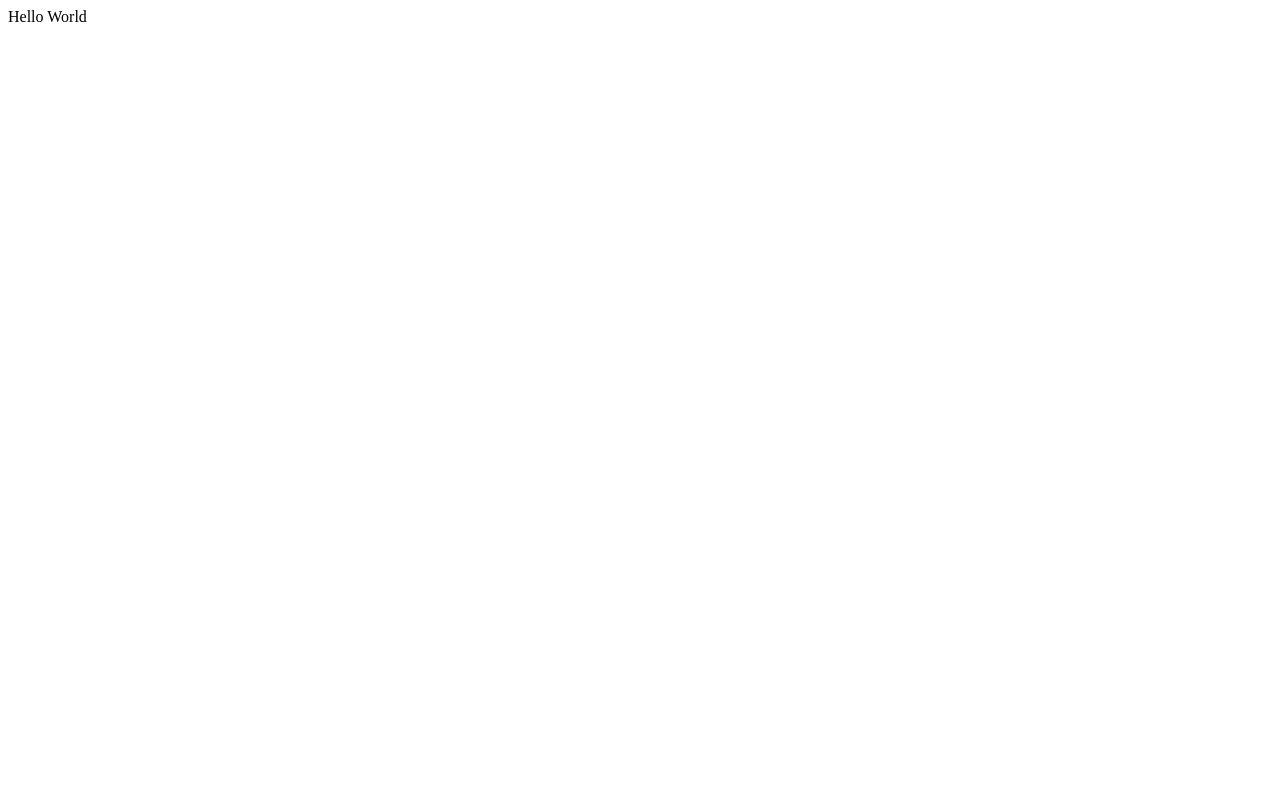
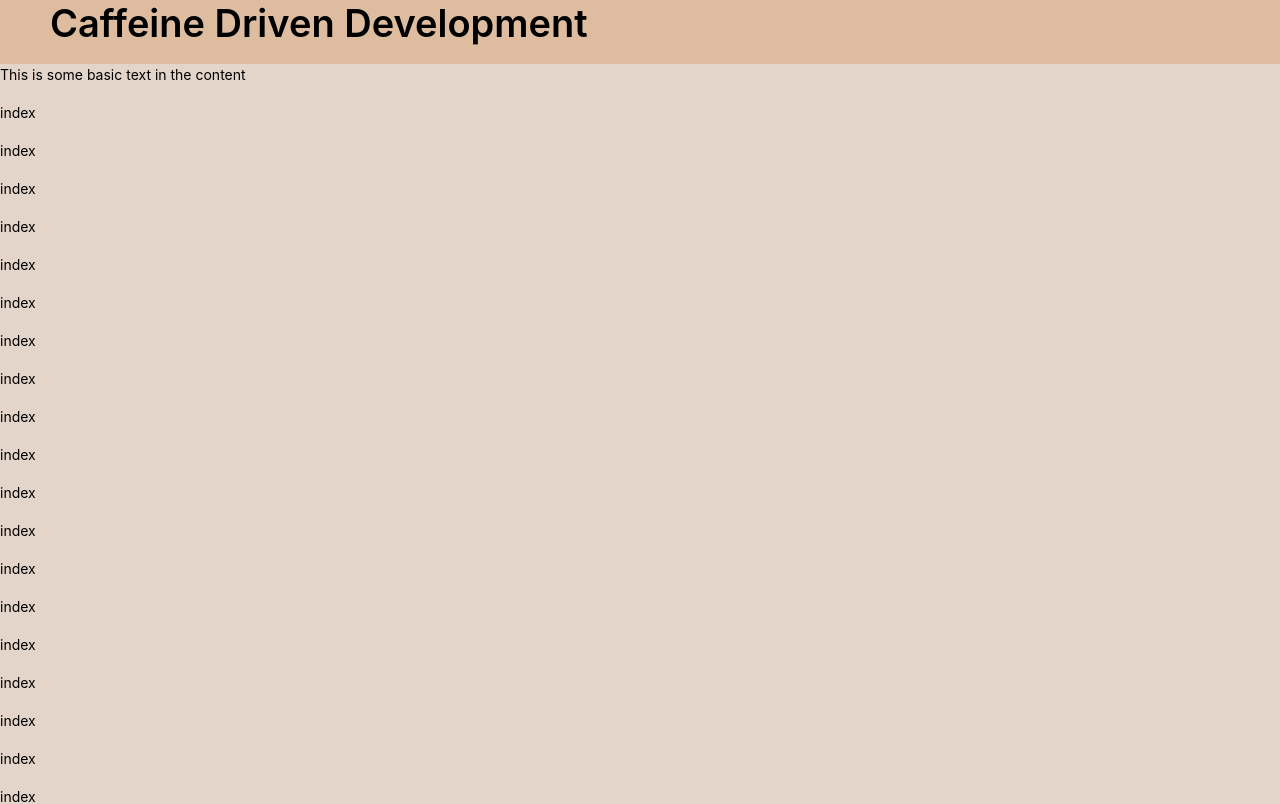
Before and after one commit to Caffeine-Driven-Development-LLC/caffeine-driven-development, a Next.js app: page / in a window 1280 px wide. Shown: the top 804 px of the page. Built offline with nearby package versions, Linux system fonts and the light colour scheme.

Commit message:
wip learning ant

```diff
--- a/src/pages/_app.tsx
+++ b/src/pages/_app.tsx
@@ -1,6 +1,11 @@
 import {AppProps} from "next/app";
 import {NextPage} from "next";
 import Head from "next/head";
+import {ConfigProvider} from "antd";
+
+// Import Ant Design styles
+import 'antd/dist/reset.css';
+
 
 export type NextPageWithLayout<P = object, IP = P> = NextPage<P, IP> & {
   getLayout?: (page: React.ReactElement) => React.ReactNode;
@@ -16,7 +21,49 @@ export default function MyApp({ Component, pageProps }: AppPropsWithLayout ) {
       <Head>
         <meta name="viewport" content="width=device-width, initial-scale=1.0" />
       </Head>
-      <Component {...pageProps} />
+
+      <ConfigProvider theme={{
+        token: {
+          colorPrimary: '#1587b1',
+
+
+          colorBgContainer: '#ba0b0b',
+          colorBgLayout: '#e4d5ca',
+
+          colorText: '#000000',
+          colorTextSecondary: '#1587b1',
+          colorTextPlaceholder: '#1587b1',
+          colorTextDisabled: '#1587b1',
+          colorTextDescription: '#1587b1',
+
+          borderRadius: 6,
+          borderRadiusLG: 8,
+          borderRadiusSM: 4,
+          colorBorder: '#1587b1',
+
+          marginXS: 8,
+          marginSM: 12,
+          margin: 16,
+          marginMD: 20,
+          marginLG: 24,
+          marginXL: 32,
+
+
+
+        },
+        components: {
+          Layout: {
+            headerBg: 'rgba(218,170,127,0.57)',
+            footerBg: '#a67d55',
+            headerHeight: 64,
+            headerPadding: '0 50px',
+            footerPadding: '24px 50px',
+
+          }
+        }
+      }}>
+        <Component {...pageProps} />
+      </ConfigProvider>
     </>
   )
 }
--- a/src/pages/index.tsx
+++ b/src/pages/index.tsx
@@ -1,3 +1,27 @@
+import {Layout, Space, Typography} from "antd";
+
+const { Header, Content, Footer } = Layout;
+const { Title, Text } = Typography;
+
 export default function Index() {
-  return <div>Hello World</div>;
+  return (
+    <Layout>
+      <Header>
+        <Title>Caffeine Driven Development</Title>
+      </Header>
+      <Content>
+        <Space direction="vertical" size={16}>
+          <Text>This is some basic text in the content</Text>
+          {
+            Array.from({length: 100}, (_, index) => (
+              <Text>index</Text>
+            ))
+          }
+        </Space>
+      </Content>
+      <Footer>
+        <Text>This is some basic text in the footer</Text>
+      </Footer>
+    </Layout>
+  );
 }
```
Also changed, not shown: package.json (+7 -6 lines), 1 other file (tests, documents, lock files or other folders).
